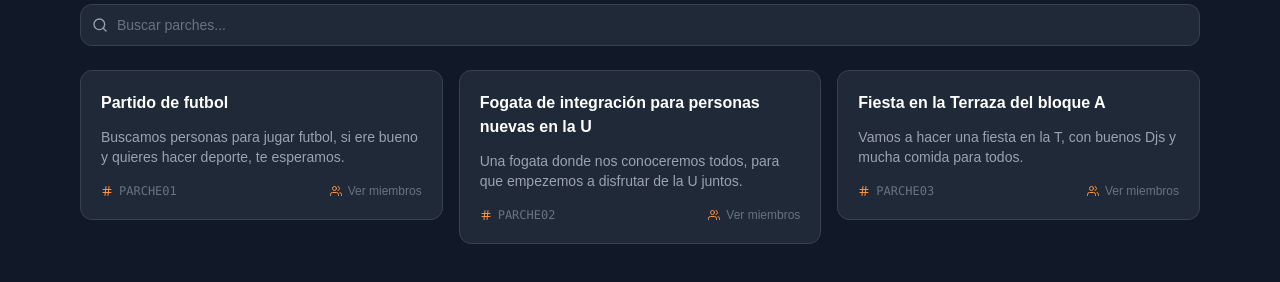
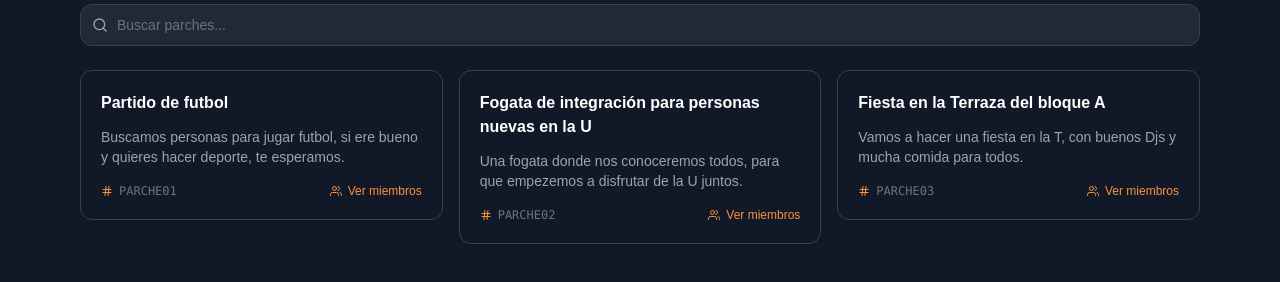
Before and after one commit to miguelgomezt/Ingenier-a-Web-Frontend-MGT, a React (Vite) app: page /parches in a window 1280 px wide. Shown: the part 328-610 px from the top of the page. Built offline with nearby package versions, Linux system fonts and the light colour scheme; no server answers; sample sign-in values are in the browser's storage.

Commit message:
Se hacen unas correcciones en ParcheCard, para poder ver miembros

```diff
--- a/src/components/ui/ParcheCard.jsx
+++ b/src/components/ui/ParcheCard.jsx
@@ -6,23 +6,29 @@ function ParcheCard({ parche }) {
 
   return (
     <article
-      onClick={() => navigate(`/parches/${parche.id}`)}
-      className="bg-gray-800 border border-gray-700 rounded-xl p-5 cursor-pointer hover:border-orange-500 transition-colors"
+      className="bg-dark-800 border border-dark-600 rounded-xl p-5 hover:border-brand-500 transition-colors"
       aria-label={`Parche: ${parche.name}`}
     >
-      <header className="mb-3">
-        <h3 className="font-bold text-white">{parche.name}</h3>
+      <header className="mb-3 cursor-pointer" onClick={() => navigate(`/parches/${parche.id}`)}>
+        <h3 className="font-bold text-white hover:text-brand-400 transition-colors">{parche.name}</h3>
       </header>
-      <p className="text-sm text-gray-400 mb-4 line-clamp-2">{parche.description}</p>
+
+      <p className="text-sm text-gray-400 mb-4 line-clamp-2 cursor-pointer" onClick={() => navigate(`/parches/${parche.id}`)}>
+        {parche.description}
+      </p>
+
       <footer className="flex items-center justify-between text-xs text-gray-500">
-        <div className="flex items-center gap-1.5">
-          <FiHash size={12} className="text-orange-400" />
+        <div className="flex items-center gap-1.5 cursor-pointer" onClick={() => navigate(`/parches/${parche.id}`)}>
+          <FiHash size={12} className="text-brand-400" />
           <span className="font-mono">{parche.inviteCode}</span>
         </div>
-        <div className="flex items-center gap-1.5">
-          <FiUsers size={12} className="text-orange-400" />
+        <button
+          onClick={() => navigate(`/parches/${parche.id}?tab=miembros`)}
+          className="flex items-center gap-1.5 text-brand-400 hover:text-brand-300 transition-colors"
+        >
+          <FiUsers size={12} />
           <span>Ver miembros</span>
-        </div>
+        </button>
       </footer>
     </article>
   )
--- a/src/pages/ParcheDetailPage.jsx
+++ b/src/pages/ParcheDetailPage.jsx
@@ -1,5 +1,5 @@
 import { useState, useEffect } from 'react'
-import { useParams, useNavigate } from 'react-router-dom'
+import { useParams, useNavigate, useSearchParams } from 'react-router-dom'
 import { FiArrowLeft, FiHash } from 'react-icons/fi'
 import { useAuth } from '../context/AuthContext'
 import { getParcheByIdService, getParcheMembersService } from '../api/parcheService'
@@ -11,7 +11,6 @@ import mockParches from '../data/parches'
 import mockPlanes from '../data/planes'
 import mockMembers from '../data/members'
 import mockRanking from '../data/ranking'
-import Button from '../components/ui/Button'
 import { Spinner, ErrorState } from '../components/ui/Feedback'
 import PlanVotingSection from '../components/ui/PlanVotingSection'
 import MembersTab from '../components/ui/MembersTab'
@@ -21,6 +20,7 @@ function ParcheDetailPage() {
   const { id } = useParams()
   const navigate = useNavigate()
   const { token } = useAuth()
+  const [searchParams] = useSearchParams()
 
   const [parche, setParche] = useState(null)
   const [members, setMembers] = useState([])
@@ -31,6 +31,11 @@ function ParcheDetailPage() {
   const [activeTab, setActiveTab] = useState('planes')
   const [votosRealizados, setVotosRealizados] = useState({})
   const [attendanceSelections, setAttendanceSelections] = useState({})
+
+  useEffect(() => {
+    const tab = searchParams.get('tab')
+    if (tab) setActiveTab(tab)
+  }, [])
 
   const fetchAll = async () => {
     setLoading(true)
@@ -75,8 +80,8 @@ function ParcheDetailPage() {
       } else {
         await createVoteService({ planOptionId }, token)
       }
-    } catch {
-      console.error('Error al votar')
+    } catch (err) {
+      console.error('Error al votar:', err.message)
     }
     setVotosRealizados(prev => ({ ...prev, [planId]: planOptionId }))
   }
@@ -84,8 +89,8 @@ function ParcheDetailPage() {
   const handleAttendance = async (planId, status) => {
     try {
       await confirmAttendanceService({ PlanId: planId, status }, token)
-    } catch {
-      console.error('Error al confirmar asistencia')
+    } catch (err) {
+      console.error('Error al confirmar asistencia:', err.message)
     }
     setAttendanceSelections(prev => ({ ...prev, [planId]: status }))
   }
@@ -93,8 +98,8 @@ function ParcheDetailPage() {
   const handleChangePlanState = async (planId, nextState) => {
     try {
       await changePlanStateService(planId, nextState, token)
-    } catch {
-      console.error('Error al cambiar estado')
+    } catch (err) {
+      console.error('Error al cambiar estado:', err.message)
     }
     setPlanes(prev => prev.map(plan =>
       plan.id === planId
--- a/src/pages/ParchesPage.jsx
+++ b/src/pages/ParchesPage.jsx
@@ -3,7 +3,7 @@ import { useNavigate } from 'react-router-dom'
 import { FiSearch, FiPlus, FiHash } from 'react-icons/fi'
 import { useAuth } from '../context/AuthContext'
 import { getParchesService, joinParcheService } from '../api/parcheService'
-import mockParches from '../Data/parches'
+import mockParches from '../data/parches'
 import ParcheCard from '../components/ui/ParcheCard'
 import Button from '../components/ui/Button'
 import { Spinner, EmptyState, ErrorState } from '../components/ui/Feedback'
```
